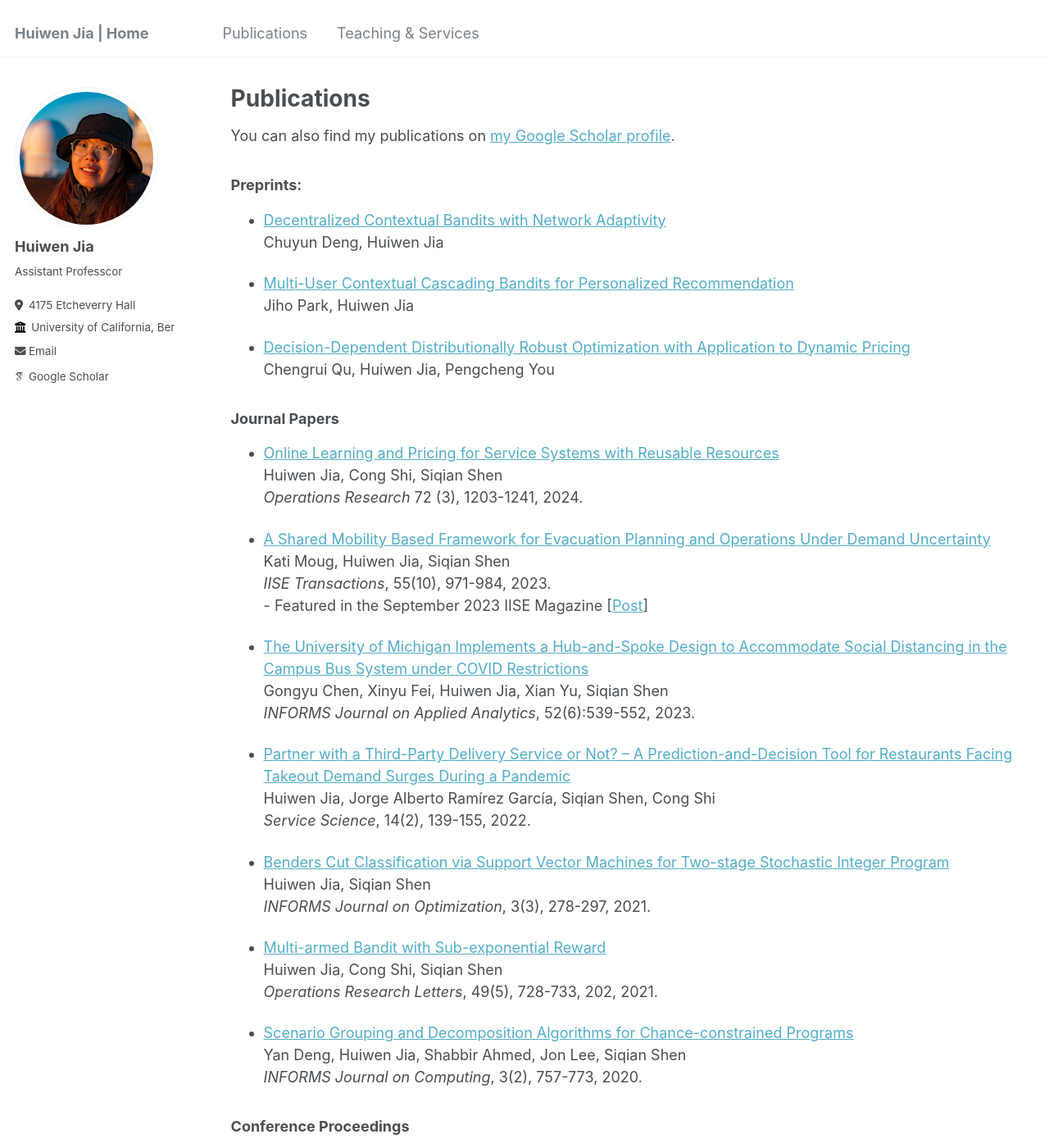
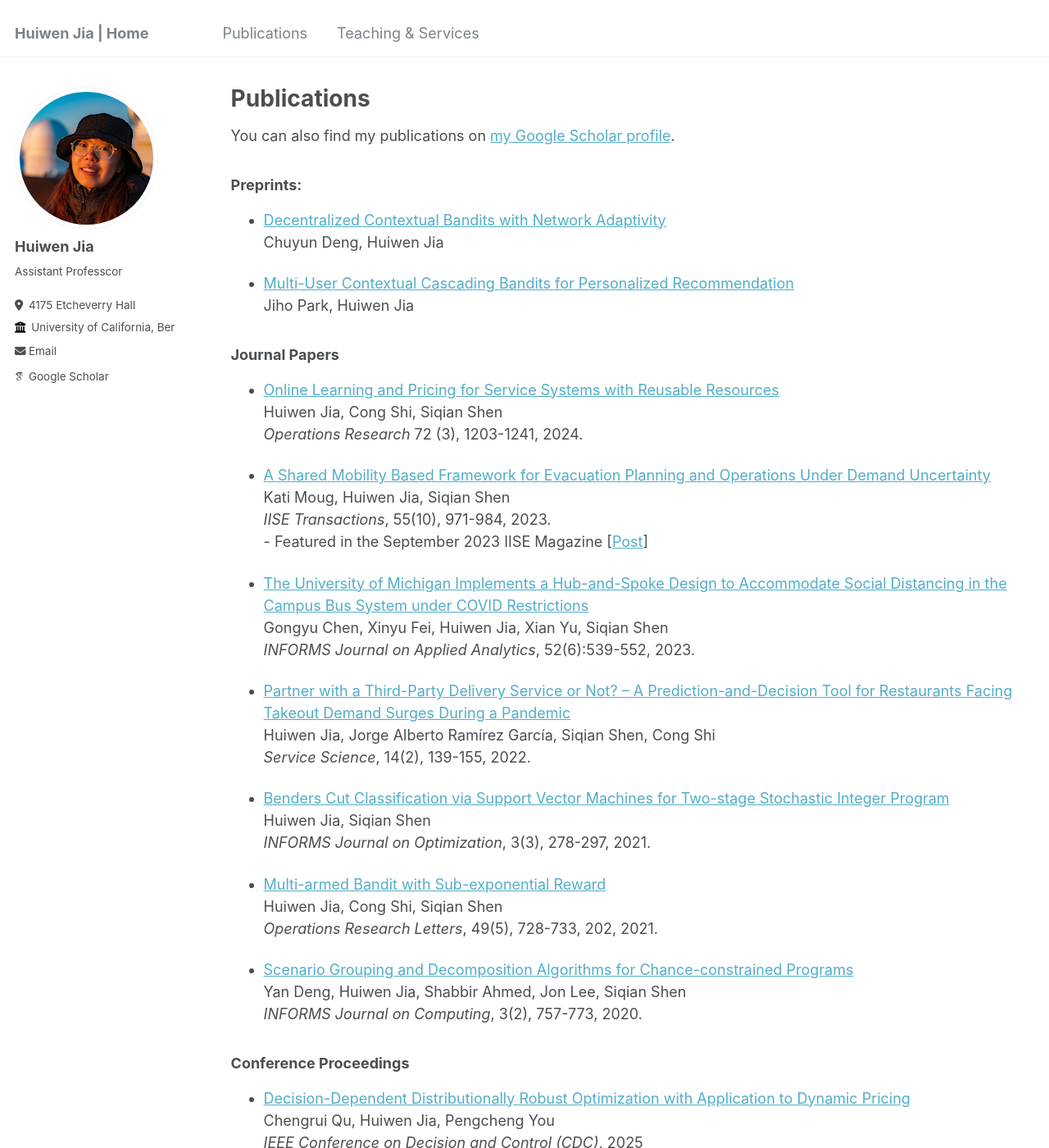
Before and after one commit to huiwen-j/huiwen-j.github.io, a Jekyll site: the page built from _pages/publications.md, in a window 1280 px wide and 1400 px high. Shown: the whole window at 82% size. Built offline with Jekyll 4.4.1, drawn with Linux system fonts in a browser that asks for light colours; some web fonts are replaced.

Commit message:
Move CDC 2025 paper to conference proceedings

```diff
--- a/_pages/publications.md
+++ b/_pages/publications.md
@@ -50,6 +47,10 @@ You can also find my publications on [my Google Scholar profile](https://scholar
   *INFORMS Journal on Computing*, 3(2), 757-773, 2020.
 
 ### Conference Proceedings
+* [Decision-Dependent Distributionally Robust Optimization with Application to Dynamic Pricing](https://ieeexplore.ieee.org/document/11312514)\
+  Chengrui Qu, Huiwen Jia, Pengcheng You\
+  *IEEE Conference on Decision and Control (CDC)*, 2025
+
 * [Online Learning and Pricing for Network Revenue Management with Reusable Resources](https://proceedings.neurips.cc/paper_files/paper/2022/file/1f01cdfd07f0ec78124627cf32d0d83c-Paper-Conference.pdf)\
   Huiwen Jia, Cong Shi, Siqian Shen\
   *Neural Information Processing Systems (NeurIPS)*, 2022
```
Also changed, not shown: other parts of _pages/publications.md (+0 -3 lines).
